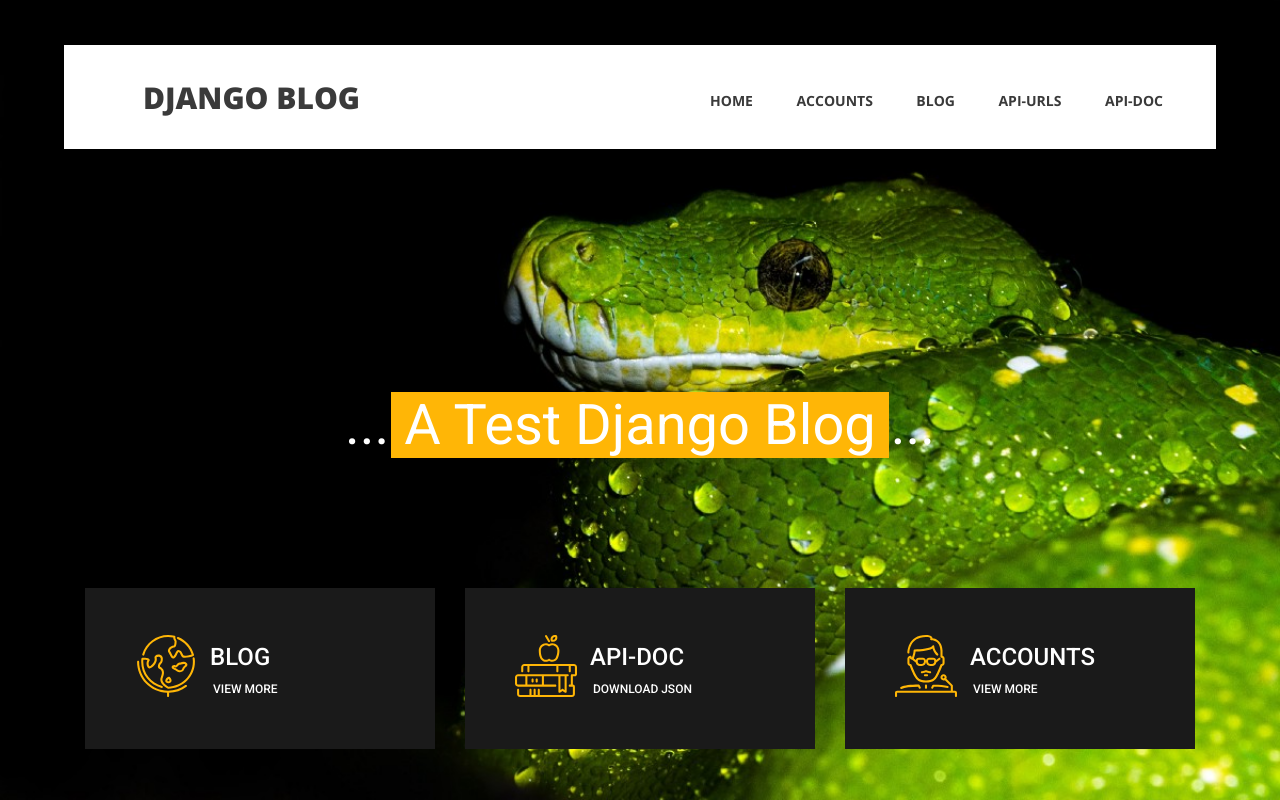
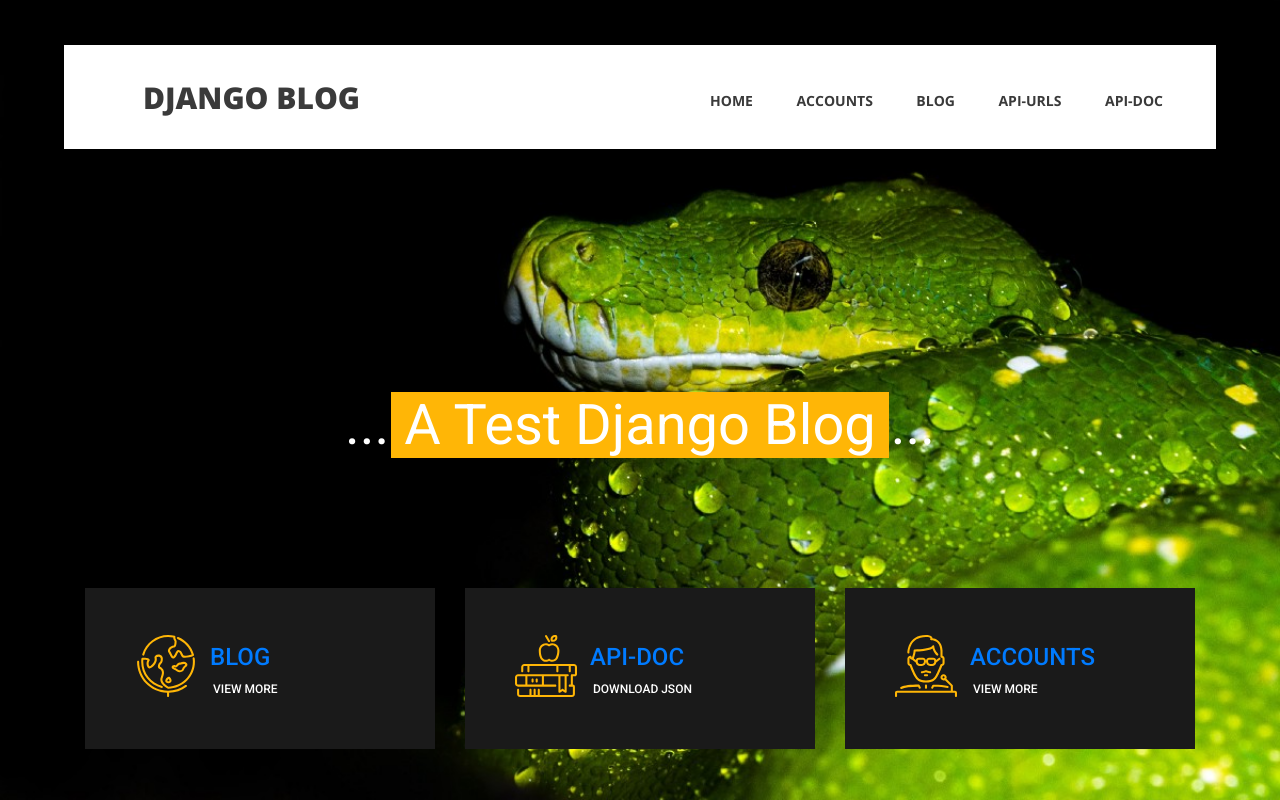
Before and after one commit to sajjadnasiri/Django-Blog, a Django app: page / in a window 1280 px wide. Run offline with Django 3.2, Linux system fonts and the light colour scheme; some libraries are stand-ins or nearby versions.

Commit message:
add url to static file(index.html)

```diff
--- a/core/accounts/api/v1/urls.py
+++ b/core/accounts/api/v1/urls.py
@@ -1,6 +1,8 @@
 from django.urls import path
 from .views import SignUpAPIView
 
+
+app_name = "api-v1"
 
 urlpatterns =[
     path('signup/', SignUpAPIView.as_view(), name='signup'),
--- a/core/templates/index.html
+++ b/core/templates/index.html
@@ -73,7 +73,7 @@
               <div class="hero_box d-flex flex-row align-items-center justify-content-start">
                 <img src="{% static 'images/earth-globe.svg' %}" class="svg" alt="">
                 <div class="hero_box_content">
-                  <h2 class="hero_box_title">BLOG</h2>
+                  <h2 class="hero_box_title"><a href="{% url 'blog:api-v1:posts' %}">BLOG</a></h2>
                   <a href="#" class="hero_box_link">view more</a>
                 </div>
               </div>
@@ -82,8 +82,8 @@
               <div class="hero_box d-flex flex-row align-items-center justify-content-start">
                 <img src="{% static 'images/books.svg' %}" class="svg" alt="">
                 <div class="hero_box_content">
-                  <h2 class="hero_box_title"> API-DOC</h2>
-                  <a href="#" class="hero_box_link">Download json</a>
+                  <h2 class="hero_box_title"><a href="{% url 'schema-swagger-ui' %}">API-DOC</a></h2>
+                  <a href="{% url 'schema-redoc' %}" class="hero_box_link">Download json</a>
                 </div>
               </div>
             </div>
@@ -91,7 +91,7 @@
               <div class="hero_box d-flex flex-row align-items-center justify-content-start">
                 <img src="{% static 'images/professor.svg' %}" class="svg" alt="">
                 <div class="hero_box_content">
-                  <h2 class="hero_box_title">ACCOUNTS</h2>
+                  <h2 class="hero_box_title"><a href="{% url 'accounts:api-v1:signup' %}">ACCOUNTS</a></h2>
                   <a href="#" class="hero_box_link">view more</a>
                 </div>
               </div>
```
